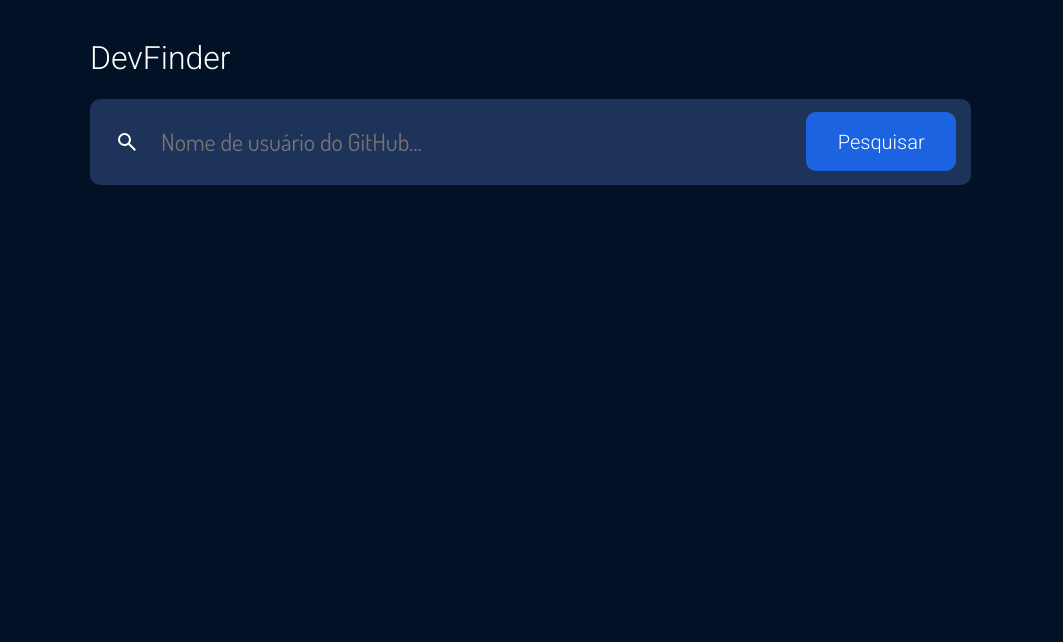
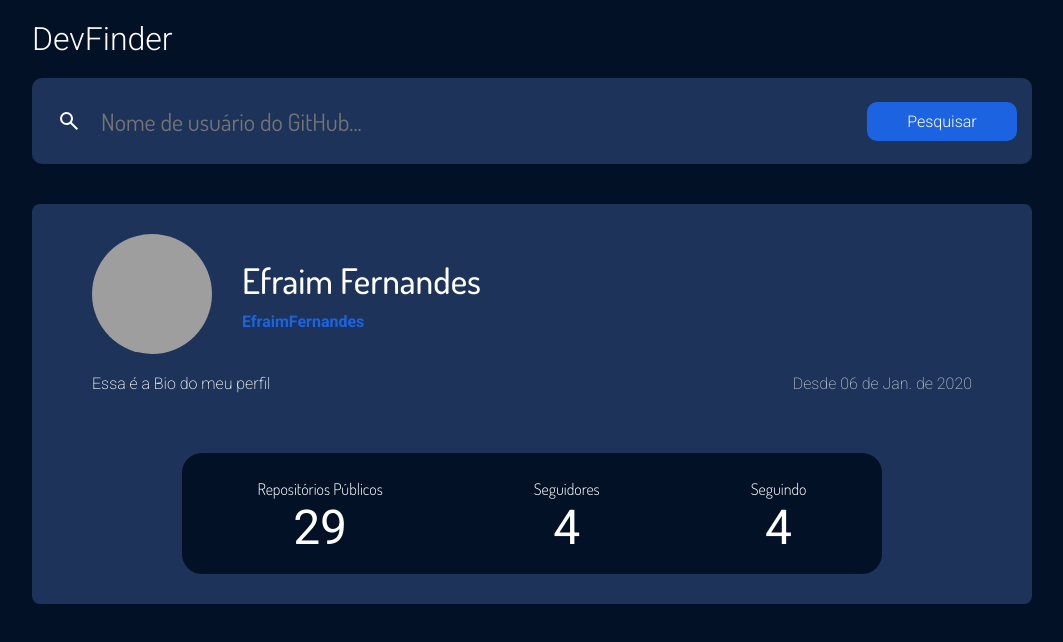
Before and after one commit to EfraimFernandes/DevFinder, a plain HTML site: page index.html in a window 1280 px wide. Shown: the whole page, without its empty margins (118-1181 px from the left). Drawn offline with Linux system fonts and the light colour scheme; grey boxes are pictures that could not be loaded.

Commit message:
Estilizando o conteúdo padrão - pós pesquisa

```diff
--- a/index.html
+++ b/index.html
@@ -32,7 +32,7 @@
         </button>
     </div>
 
-    <!-- <div class="cardRetorno">
+    <div class="cardRetorno">
 
         <div class="nomeFoto">
             <img
@@ -41,7 +41,9 @@
                 class="imgPerfil">
             <div class="userNome">
                 <h2 class="Nome">Efraim Fernandes</h2>
-                <h4 class="user">EfraimFernandes</h4>
+                <a href="https://github.com/EfraimFernandes" class="userLink" target="_blank">
+                    <h4 class="user">EfraimFernandes</h4>
+                </a>
             </div>
         </div>
 
@@ -68,6 +70,6 @@
             </div>
 
         </div>
-    </div> -->
+    </div>
 </body>
 </html>
--- a/style.css
+++ b/style.css
@@ -1,48 +1,58 @@
 @import url('https://fonts.googleapis.com/css2?family=Dosis:wght@200..800&family=Roboto:ital,wght@0,100..900;1,100..900&display=swap');
 
-*{
+* {
+  box-sizing: border-box;
   font-family: "Roboto", sans-serif;
+  margin: 0;
+  padding: 0;
 }
 
-body{
+body {
   background-color: #031126;
   padding: 0 100px;
+  color: #fff;
 }
 
-.header{
-    width: 90%;
-    padding: 10px 0 0 100px;
+.header {
+  width: 100%;
+  padding: 20px 0 0 50px;
+}
 
-    .titlePage{
+.header .titlePage {
   color: #fff;
   font-weight: 300;
-    }
+  margin: 0;
 }
 
-.searchBar{
-    width: 10000;
-    max-width: 80%;
-    margin: 0 100px 0 100px;
+.searchBar {
+  width: 100%;
+  max-width: 1000px;
+  margin: 20px 0 0 50px;
   background-color: #1D3359;
   display: flex;
   align-items: center;
   justify-content: space-between;
   padding: 8px 15px;
   border-radius: 10px;
+}
 
-    .a{
+.searchBar .a {
   display: flex;
   align-items: center;
-
-        .searchIcon{
-            margin: 10px;
+  flex: 1;
 }
 
-        .inputNome{
+.searchBar .searchIcon {
+  margin: 10px;
+  flex-shrink: 0;
+}
+
+.searchBar .inputNome {
   background-color: #1D3359;
   border: none;
   outline: none;
-            width: 500px;
+  width: 100%;
+  max-width: 500px;
   height: 50px;
   font-size: 1.5rem;
   font-family: "Dosis", sans-serif;
@@ -50,34 +60,130 @@ body{
   color: #fff;
 }
 
-        .inputNome:focus{
+.searchBar .inputNome:focus {
   border: none;
   outline: none;
 }
-    }
 
-    .btnPesquisar{
+.btnPesquisar {
   width: 150px;
   background-color: #1B63E0;
   border: none;
   border-radius: 10px;
   transition: ease-in-out .3s;
+  display: flex;
+  align-items: center;
+  justify-content: center;
+  padding: 10px;
+  cursor: pointer;
+}
 
-        .btnPesquisarTxt{
+.btnPesquisarTxt {
   color: #fff;
   font-weight: 300;
-        }
+  margin: 0;
+  font-size: 1rem;
 }
 
-    .btnPesquisar:active{
-        transform: scaleY(1.02);
-        transform: scaleX(1.02);
+.btnPesquisar:active {
+  transform: scale(1.02);
   transition: all ease-in-out .05s;
 }
 
-    .btnPesquisar:hover{
+.btnPesquisar:hover {
   background-color: #1554c0;
-        cursor: pointer;
 }
 
+.cardRetorno {
+  width: 100%;
+  max-width: 1000px;
+  margin: 40px 0 0 50px;
+  background-color: #1D3359;
+  height: 400px;
+  border-radius: 8px;
+  padding: 30px 60px;
+  color: #000;
+  display: flex;
+  flex-direction: column;
+  align-items: center;
 }
+
+.nomeFoto {
+    display: flex;
+    align-items: center;
+    width: 100%;
+}
+
+.imgPerfil {
+    width: 120px;
+    height: 120px;
+    border-radius: 60px;
+    margin-right: 30px;
+}
+
+.Nome {
+    color: #fff;
+    font-size: 2.2rem;
+    font-family: "Dosis", sans-serif;
+    font-weight: 500;
+    margin-bottom: 10px;
+}
+
+.userLink{
+    text-decoration: none;
+}
+
+.user {
+    color: #1B63E0;
+}
+
+.BioDesde {
+    margin: 20px 0;
+    display: flex;
+    align-items: center;
+    justify-content: space-between;
+    width: 100%;
+}
+
+.bio {
+    color: #fff;
+    font-weight: 200;
+}
+
+.desde {
+    color: #ffffffab;
+    font-weight: 200;
+}
+
+.dados {
+    background-color: #031126;
+    display: flex;
+    align-items: center;
+    justify-content: space-around;
+    margin-top: 40px;
+    width: 300px;
+    width: 700px;
+    height: 200px;
+    border-radius: 20px;
+}
+
+.dado {
+    height: 70;
+    display: flex;
+    flex-direction: column;
+    align-items: center;
+    justify-content: space-between;
+}
+
+.dadoTitle {
+    color: #fff;
+    font-size: 1rem;
+    font-family: "Dosis", sans-serif;
+    font-weight: 300;
+}
+
+.dadoNumero {
+    color: #fff;
+    font-size: 3rem;
+    font-weight: 400;
+}
```
Lines whose indentation alone changed are shown as unchanged.
